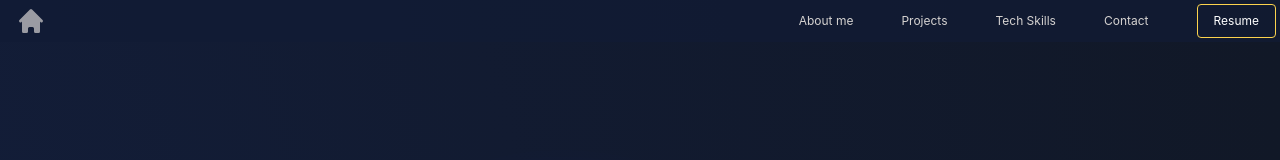
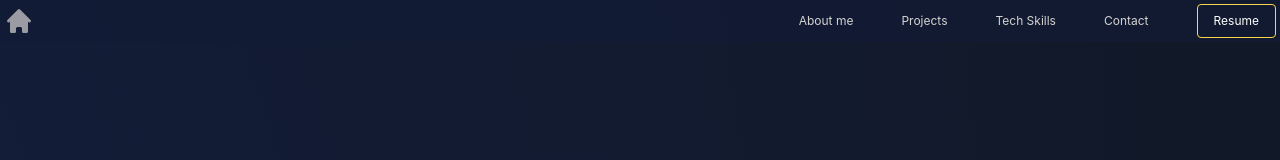
Before and after one commit to j-tws/project_portfolio, a React (Create React App) app: page / in a window 1280 px wide. Shown: the top 160 px of the page. Built offline with nearby package versions, Linux system fonts and the light colour scheme.

Commit message:
fix another display issue

```diff
--- a/src/App.js
+++ b/src/App.js
@@ -25,14 +25,14 @@ function App() {
 
   return (
     <div className="App">
-      <div className="relative bg-[conic-gradient(at_bottom_right,_var(--tw-gradient-stops))] from-blue-700 via-blue-800 to-gray-900 w-full">
+      <div className="relative bg-[conic-gradient(at_bottom_right,_var(--tw-gradient-stops))] from-blue-700 via-blue-800 to-gray-900 w-screen">
 
       <Router>
 
       <header>
         <nav className="hidden md:block fixed bg-[#121C36B3] inset-x-0 w-full z-20 mx-auto p-1 text-stone-300">
           <div className="flex items-center justify-between">
-            <div className="ml-3">
+            <div>
               <Link activeClass="active" to="hellothere" spy={true} smooth={true} className="cursor-pointer">
                 <HiHome size={30}
                   color="#d6d3d1b3"
```
